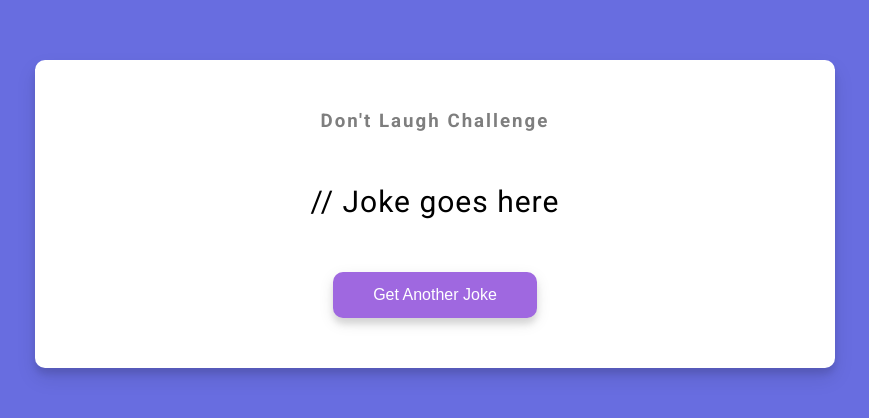
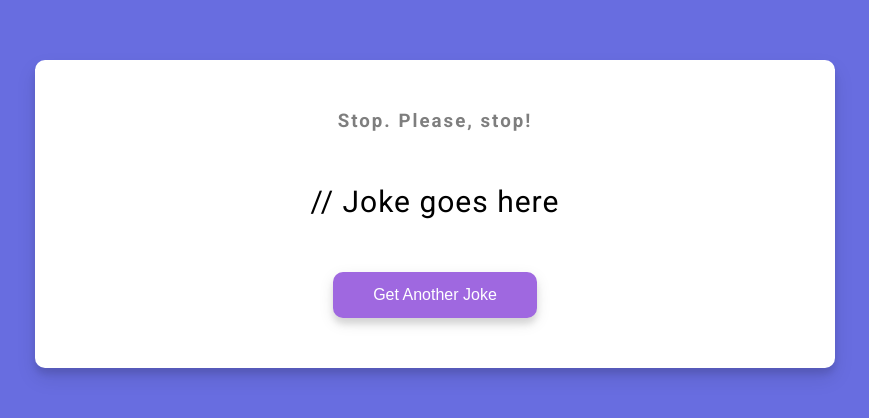
Before and after one commit to jmbutts/dad-jokes, a plain HTML site: page index.html in a window 1280 px wide. Shown: the part 186-604 px from the top of the page, without its empty margins (205-1074 px from the left). Drawn offline with Linux system fonts and the light colour scheme; no server answers.

Commit message:
Changed h3

```diff
--- a/index.html
+++ b/index.html
@@ -8,7 +8,7 @@
   </head>
   <body>
     <div class="container">
-      <h3>Don't Laugh Challenge</h3>
+      <h3>Stop. Please, stop!</h3>
       <div id="joke" class="joke">// Joke goes here</div>
       <button id="jokeBtn" class="btn">Get Another Joke</button>
     </div>
--- a/script.js
+++ b/script.js
@@ -12,6 +12,8 @@ async function generateJoke() {
       Accept: 'application/json',
     },
   }
+
+// 'config' is the const that holds the header: {Accept: 'application/json'} info
 
   const res = await fetch('https://icanhazdadjoke.com', config)
 
```
